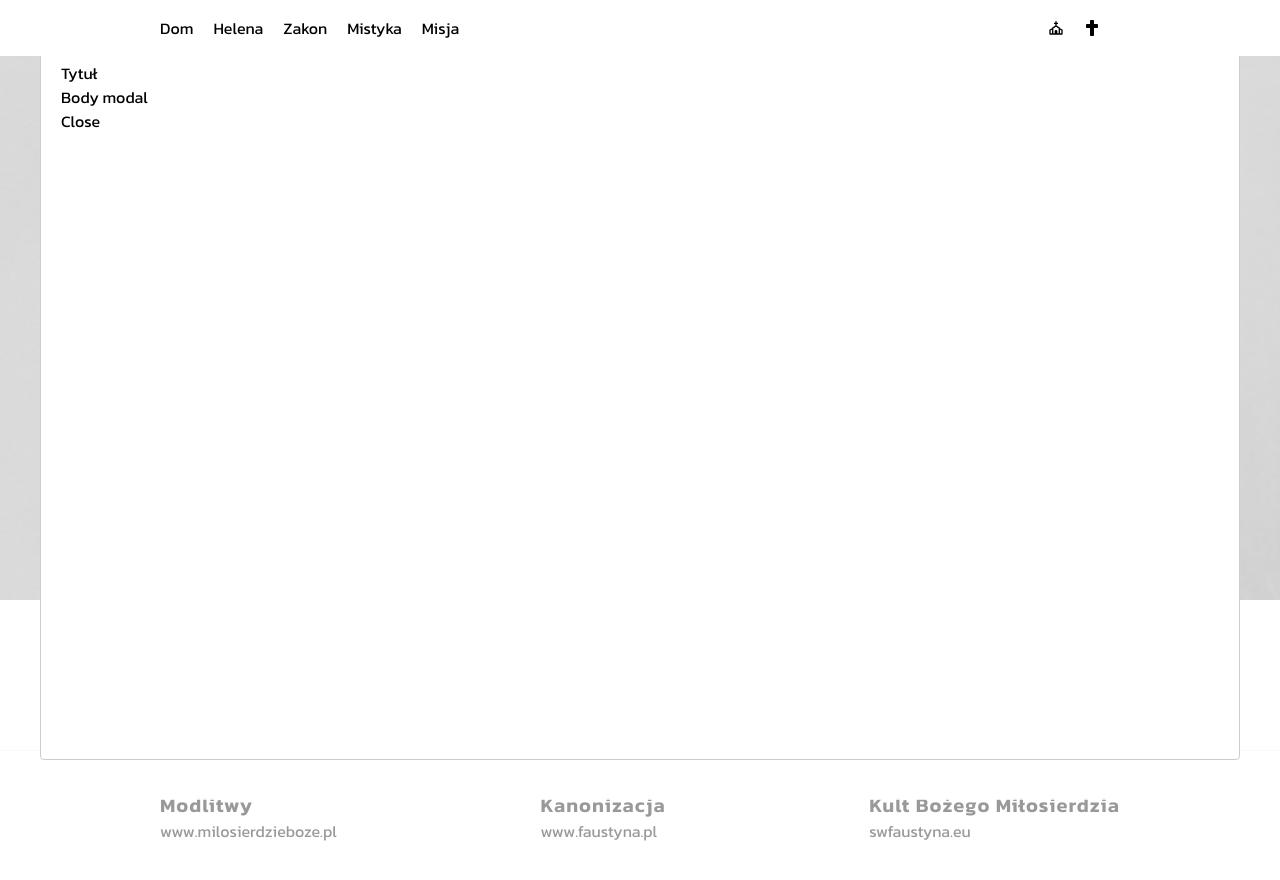
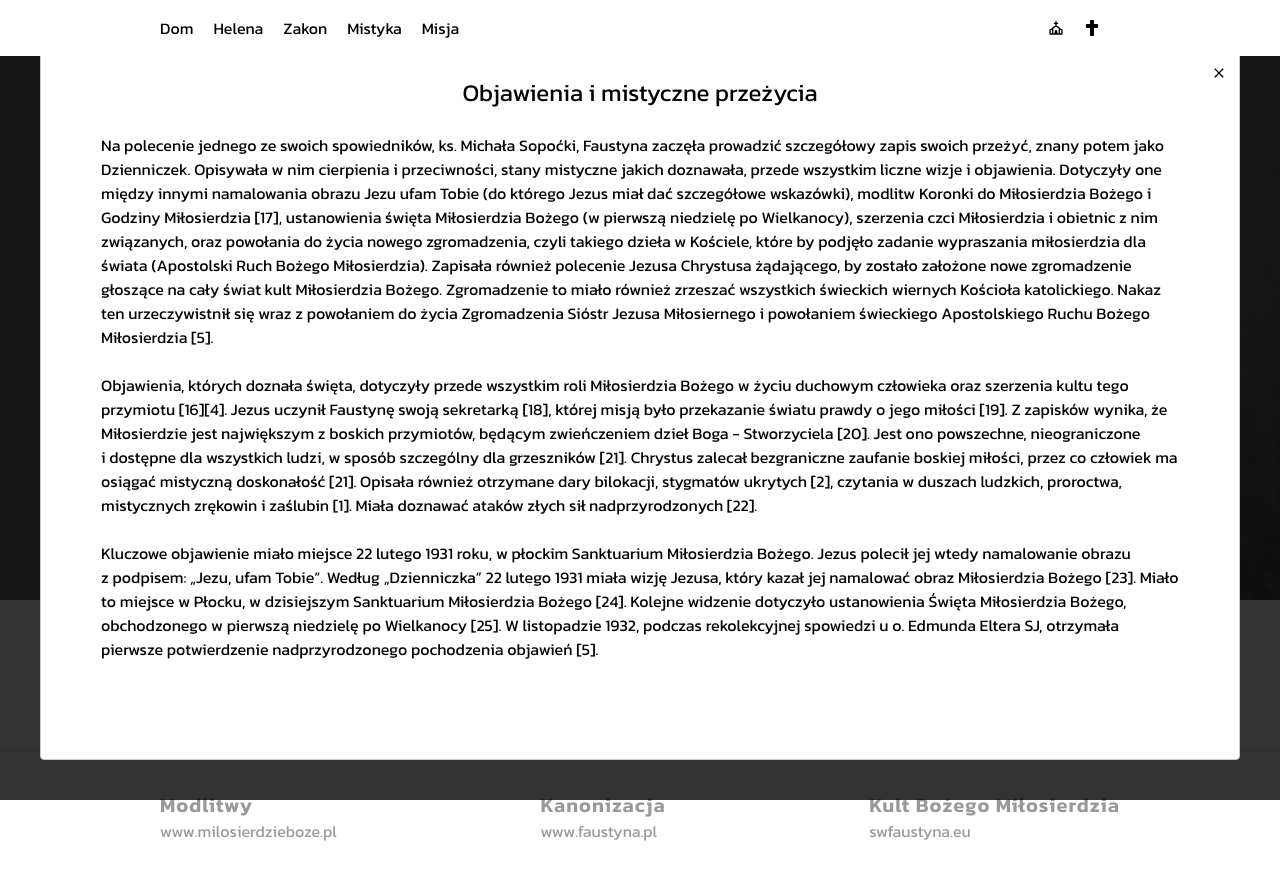
Before and after one commit to AdamBabinicz/faustyna, a React (Create React App) app: page / in a window 1280 px wide. Both pictures are taken after a click on the button "Czytaj więcej". Shown: the top 880 px of the page. Built offline with nearby package versions, Linux system fonts and the light colour scheme; a web font is replaced by a local one.

Commit message:
dodałem tekst do modal

```diff
--- a/src/components/Home.js
+++ b/src/components/Home.js
@@ -1,9 +1,11 @@
 import React, { useState } from "react";
 import homeImg from "../images/9.jpg";
 import Modal from "react-modal";
+import { MdClose } from "react-icons/md";
 // import { Modal } from "./Modal";
 // import Modal from "../components/modal/Modal";
 
+Modal.setAppElement("#root");
 function Home() {
   const [modalIsOpen, setModalIsOpen] = useState(false);
   // const openModal = () => {
@@ -48,11 +50,91 @@ function Home() {
               isOpen={modalIsOpen}
               shouldCloseOnOverlayClick={false}
               onRequestClose={() => setModalIsOpen(false)}
+              style={{
+                overlay: {
+                  position: "fixed",
+                  top: 0,
+                  left: 0,
+                  right: 0,
+                  bottom: 0,
+                  backgroundColor: "rgba(0,0,0,.8)",
+                },
+                content: {
+                  position: "absolute",
+                  top: "40px",
+                  left: "40px",
+                  right: "40px",
+                  bottom: "40px",
+                  border: "1px solid #ccc",
+                  background: "#fff",
+                  overflow: "auto",
+                  WebkitOverflowScrolling: "touch",
+                  borderRadius: "4px",
+                  outline: "none",
+                  padding: "20px",
+                },
+              }}
             >
-              <h2>Tytuł</h2>
-              <p>Body modal</p>
+              <h2 className="text-center text-2xl mt-4 mb-6">
+                Objawienia i mistyczne przeżycia
+              </h2>
+              <p className="px-10">
+                Na polecenie jednego ze swoich spowiedników, ks. Michała
+                Sopoćki, Faustyna zaczęła prowadzić szczegółowy zapis swoich
+                przeżyć, znany potem jako Dzienniczek. Opisywała w nim
+                cierpienia i&nbsp;przeciwności, stany mistyczne jakich
+                doznawała, przede wszystkim liczne wizje i objawienia. Dotyczyły
+                one między innymi namalowania obrazu Jezu ufam Tobie (do którego
+                Jezus miał dać szczegółowe wskazówki), modlitw Koronki do
+                Miłosierdzia Bożego i Godziny Miłosierdzia [17], ustanowienia
+                święta Miłosierdzia Bożego (w pierwszą niedzielę po Wielkanocy),
+                szerzenia czci Miłosierdzia i obietnic z nim związanych, oraz
+                powołania do życia nowego zgromadzenia, czyli takiego dzieła w
+                Kościele, które by podjęło zadanie wypraszania miłosierdzia dla
+                świata (Apostolski Ruch Bożego Miłosierdzia). Zapisała również
+                polecenie Jezusa Chrystusa żądającego, by zostało założone nowe
+                zgromadzenie głoszące na cały świat kult Miłosierdzia Bożego.
+                Zgromadzenie to miało również zrzeszać wszystkich świeckich
+                wiernych Kościoła katolickiego. Nakaz ten urzeczywistnił się
+                wraz z&nbsp;powołaniem do życia Zgromadzenia Sióstr Jezusa
+                Miłosiernego i&nbsp;powołaniem świeckiego Apostolskiego Ruchu
+                Bożego Miłosierdzia [5].
+              </p>
+              <br />
+              <p className="px-10">
+                Objawienia, których doznała święta, dotyczyły przede wszystkim
+                roli Miłosierdzia Bożego w&nbsp;życiu duchowym człowieka oraz
+                szerzenia kultu tego przymiotu [16][4]. Jezus uczynił Faustynę
+                swoją sekretarką [18], której misją było przekazanie światu
+                prawdy o&nbsp;jego miłości [19]. Z&nbsp;zapisków wynika, że
+                Miłosierdzie jest największym z&nbsp;boskich przymiotów, będącym
+                zwieńczeniem dzieł Boga - Stworzyciela [20]. Jest ono
+                powszechne, nieograniczone i&nbsp;dostępne dla wszystkich ludzi,
+                w&nbsp;sposób szczególny dla grzeszników [21]. Chrystus zalecał
+                bezgraniczne zaufanie boskiej miłości, przez co człowiek ma
+                osiągać mistyczną doskonałość [21]. Opisała również otrzymane
+                dary bilokacji, stygmatów ukrytych [2], czytania w&nbsp;duszach
+                ludzkich, proroctwa, mistycznych zrękowin i&nbsp;zaślubin [1].
+                Miała doznawać ataków złych sił nadprzyrodzonych [22].
+              </p>
+              <br />
+              <p className="px-10">
+                Kluczowe objawienie miało miejsce 22 lutego 1931 roku, w płockim
+                Sanktuarium Miłosierdzia Bożego. Jezus polecił jej wtedy
+                namalowanie obrazu z&nbsp;podpisem: „Jezu, ufam Tobie”. Według
+                „Dzienniczka” 22 lutego 1931 miała wizję Jezusa, który kazał jej
+                namalować obraz Miłosierdzia Bożego [23]. Miało to miejsce
+                w&nbsp;Płocku, w&nbsp;dzisiejszym Sanktuarium Miłosierdzia
+                Bożego [24]. Kolejne widzenie dotyczyło ustanowienia Święta
+                Miłosierdzia Bożego, obchodzonego w&nbsp;pierwszą niedzielę po
+                Wielkanocy [25]. W&nbsp;listopadzie 1932, podczas rekolekcyjnej
+                spowiedzi u&nbsp;o. Edmunda Eltera SJ, otrzymała pierwsze
+                potwierdzenie nadprzyrodzonego pochodzenia objawień [5].
+              </p>
               <div>
-                <button onClick={() => setModalIsOpen(false)}>Close</button>
+                <button onClick={() => setModalIsOpen(false)}>
+                  <MdClose className="absolute right-3 top-6" />
+                </button>
               </div>
             </Modal>
           </div>
```
